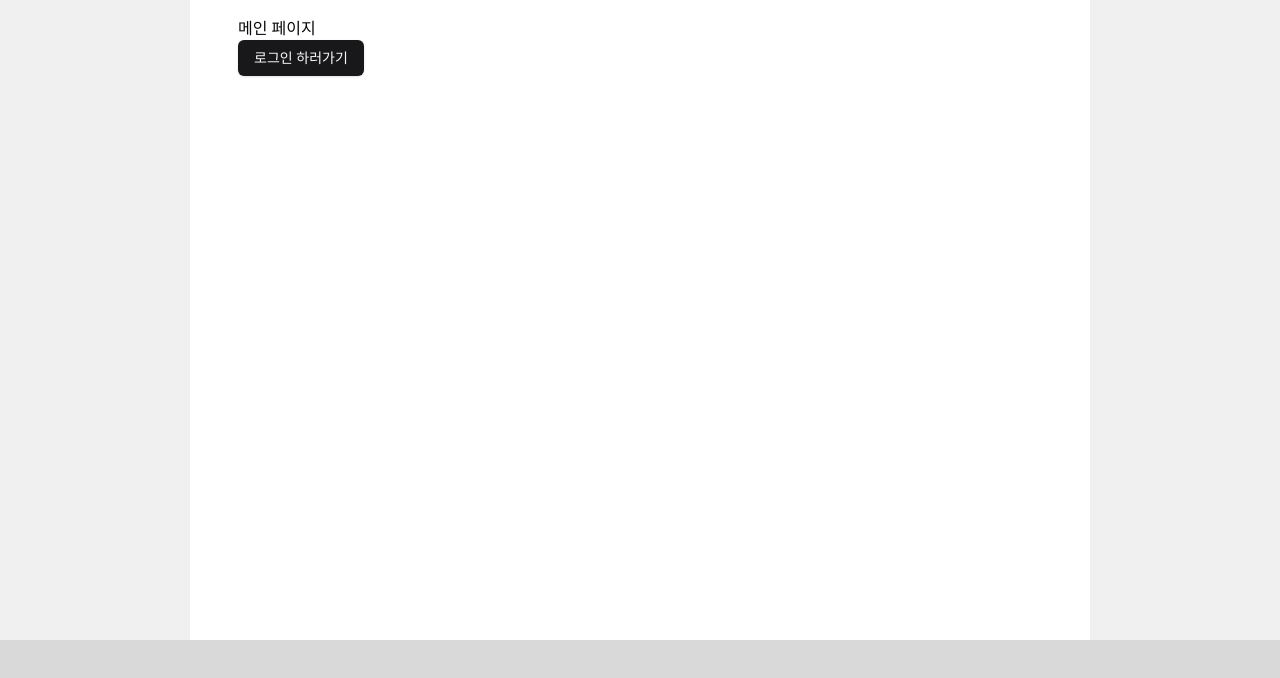
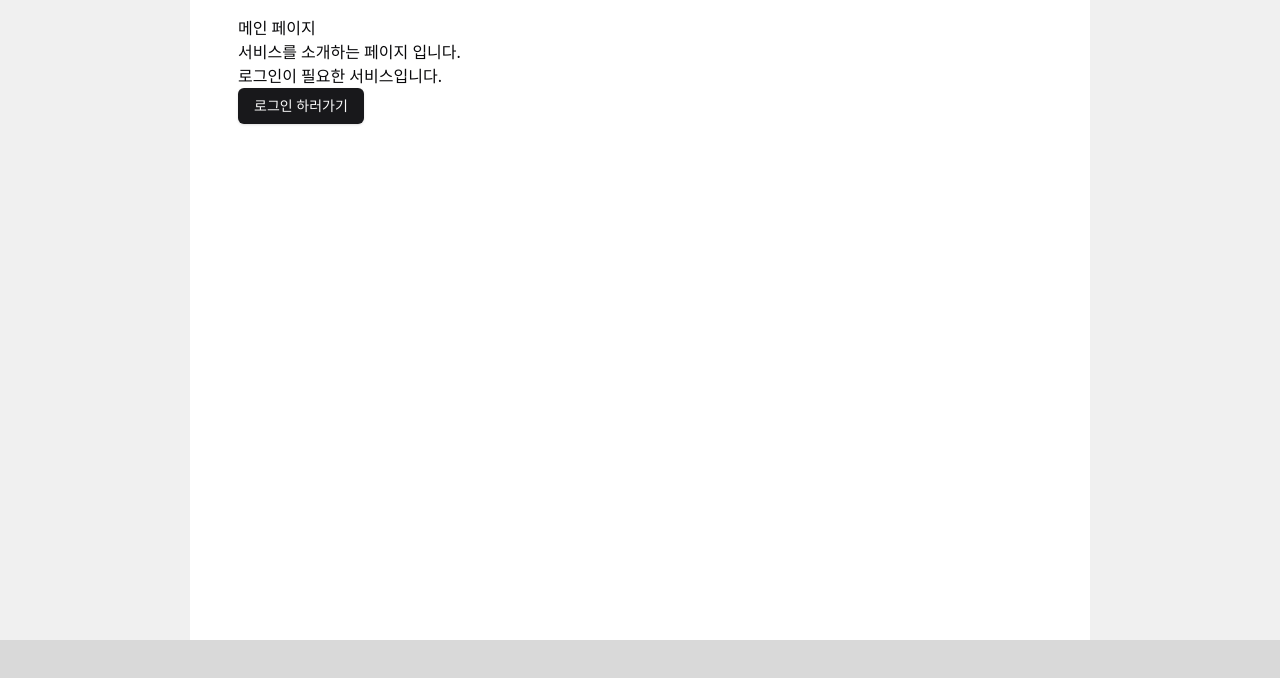
Before and after one commit to yeongi/wanted-pre-onboarding-challenge-fe-27, a React (Vite) app: page / in a window 1280 px wide. Shown: the top 678 px of the page. Built offline with nearby package versions, Linux system fonts and the light colour scheme.

Commit message:
feat : 메인 페이지 작성

```diff
--- a/src/pages/Main/index.tsx
+++ b/src/pages/Main/index.tsx
@@ -1,15 +1,11 @@
-import { Link } from 'react-router-dom'
-
-import { internalPages } from '@/route.tsx'
-import { Button } from '@/components/ui/button.tsx'
+import { UserPart, ServicePart } from '@/pages/Main/part';
 
 export const Main = () => {
   return (
     <>
       <h2>메인 페이지</h2>
-      <Link to={internalPages.LOGIN}>
-        <Button>로그인 하러가기</Button>
-      </Link>
+      <ServicePart />
+      <UserPart />
     </>
-  )
-}
+  );
+};
--- /dev/null
+++ b/src/pages/Main/part/ServicePart/index.tsx
@@ -0,0 +1,35 @@
+import { Link } from 'react-router-dom';
+import { internalPages } from '@/route.tsx';
+import { Button } from '@/components/ui/button.tsx';
+import { tokenClient } from '@/util/tokenClient.ts';
+
+export const ServicePart = () => {
+  const isLoggedIn = tokenClient.get();
+
+  if (!isLoggedIn)
+    return (
+      <div>
+        <p>서비스를 소개하는 페이지 입니다.</p>
+        <h1>로그인이 필요한 서비스입니다.</h1>
+      </div>
+    );
+
+  return (
+    <div>
+      <h3>저희는 현재 다음과 같은 서비스를 제공중입니다.</h3>
+      <div>
+        <h1>투두리스트 서비스</h1>
+        <ul>
+          <h1>오늘의 할 일 목록</h1>
+          <li>할 일 1</li>
+          <li>할 일 2</li>
+          <li>할 일 3</li>
+          <li>할 일 4</li>
+        </ul>
+      </div>
+      <Link to={internalPages.TODO}>
+        <Button>투두리스트 보러가기</Button>
+      </Link>
+    </div>
+  );
+};
--- /dev/null
+++ b/src/pages/Main/part/index.ts
@@ -0,0 +1,2 @@
+export { ServicePart } from './ServicePart';
+export { UserPart } from './UserPart';
--- /dev/null
+++ b/src/util/tokenClient.ts
@@ -0,0 +1,7 @@
+const TOKEN_KEY = 'accessToken';
+
+export const tokenClient = {
+  get: () => localStorage.getItem(TOKEN_KEY),
+  set: (token: string) => localStorage.setItem(TOKEN_KEY, token),
+  remove: () => localStorage.removeItem(TOKEN_KEY),
+};
--- /dev/null
+++ b/src/util/validation.ts
@@ -0,0 +1,5 @@
+const EMAIL_REGEX = /^(?=.*@)(?=.*\.).*$/;
+const PASSWORD_REGEX = /^.{8,}$/;
+
+export const isEmailValid = (str: string) => EMAIL_REGEX.test(str);
+export const isPasswordValid = (str: string) => PASSWORD_REGEX.test(str);
```
